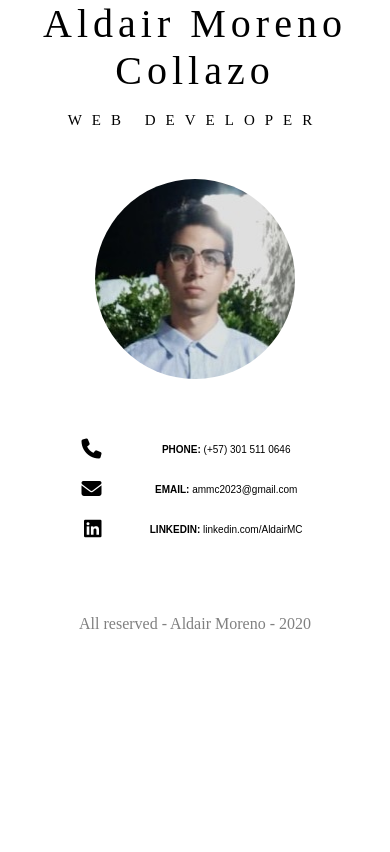
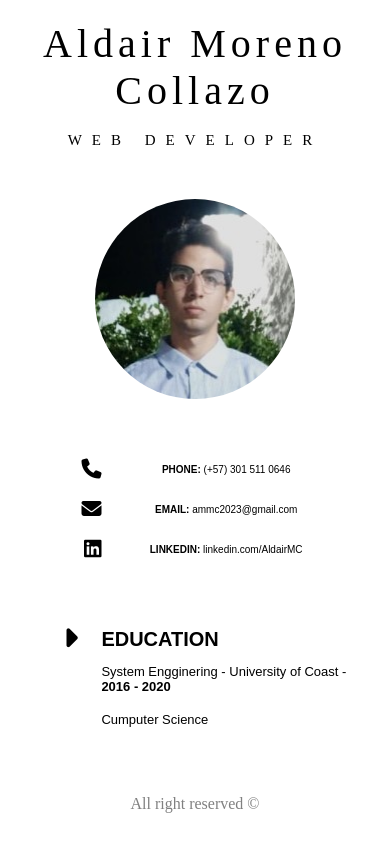
Before and after one commit to AldairMC/aldair_mc, a plain HTML site: page index.html in a window 390 px wide. Drawn offline with Linux system fonts and the light colour scheme.

Commit message:
:sparkles: Education responsive ready

```diff
--- a/Style/style.css
+++ b/Style/style.css
@@ -1,5 +1,5 @@
 body {
-    margin: 0 10% 0 10% ;
+    margin: 20px 10% 0 10% ;
 }
 
 a {
@@ -50,7 +50,18 @@ a {
         grid-template-rows: 40px 40px 40px;
 }
 
+.Container__contact__education
+    .Container__education {
+        display: grid;
+        grid-template-rows: 40px 40px 40px;
+}
+
 .Content__contact {
+    display: grid;
+    grid-template-columns: 20% 80%;
+}
+
+.Content__education {
     display: grid;
     grid-template-columns: 20% 80%;
 }
@@ -61,11 +72,30 @@ a {
     justify-self: center;
 }
 
+.__Icon__education {
+    align-self: center;
+    justify-self: start;
+    font-size: 30px;
+}
+
 .__Content {
     align-self: center;
     font-size: 20px;
     font-family: Arial, Helvetica, sans-serif;
     justify-self: flex-start;
+}
+
+.__Content__name__education {
+    align-self: center;
+    font-size: 20px;
+    font-family: Arial, Helvetica, sans-serif;
+    justify-self: flex-start;
+}
+
+.__Content__education {
+    align-self: center;
+    font-size: 15px;
+    font-family: sans-serif;
 }
 
 .Footer {
@@ -94,7 +124,9 @@ a {
     }
 
     .Container__contact__education {
+        height: 280px;
         grid-template-columns: 100%;
+        row-gap: 50px;
     }
 
     .__Icon {
@@ -111,4 +143,17 @@ a {
         .Container__contact {
             border-right: 0px;
     }
+
+    .__Icon__education {
+        justify-self: center;
+    }
+
+    .__Content__name__education {
+        justify-self: flex-start;
+        font-size: 20px;
+    }
+
+    .__Content__education {
+        font-size: 13px;
+    }
 }
--- a/index.html
+++ b/index.html
@@ -48,11 +48,32 @@
             </div>
         </div>
         <div class="Container__education">
-
+            <div class="Content__education">
+                <div class="__Icon__education">
+                    <i class="fas fa-caret-right"></i>
+                </div>
+                <div class="__Content__name__education">
+                    <strong>EDUCATION</strong>
+                </div>
+            </div>
+            <div class="Content__education">
+                <div class="__Icon__education">
+                </div>
+                <div class="__Content__education">
+                    <span>System Engginering - University of Coast - <strong>2016 - 2020</strong></span>
+                </div>
+            </div>
+            <div class="Content__education">
+                <div class="__Icon__education">
+                </div>
+                <div class="__Content__education">
+                    <span>Cumputer Science</span>
+                </div>
+            </div>
         </div>
     </div>
     <footer class="Footer">
-        <span class="Content__footer">All reserved - Aldair Moreno - 2020 </span>
+        <span class="Content__footer">All right reserved &copy;</span>
     </footer>
 </body>
 </html>
```
